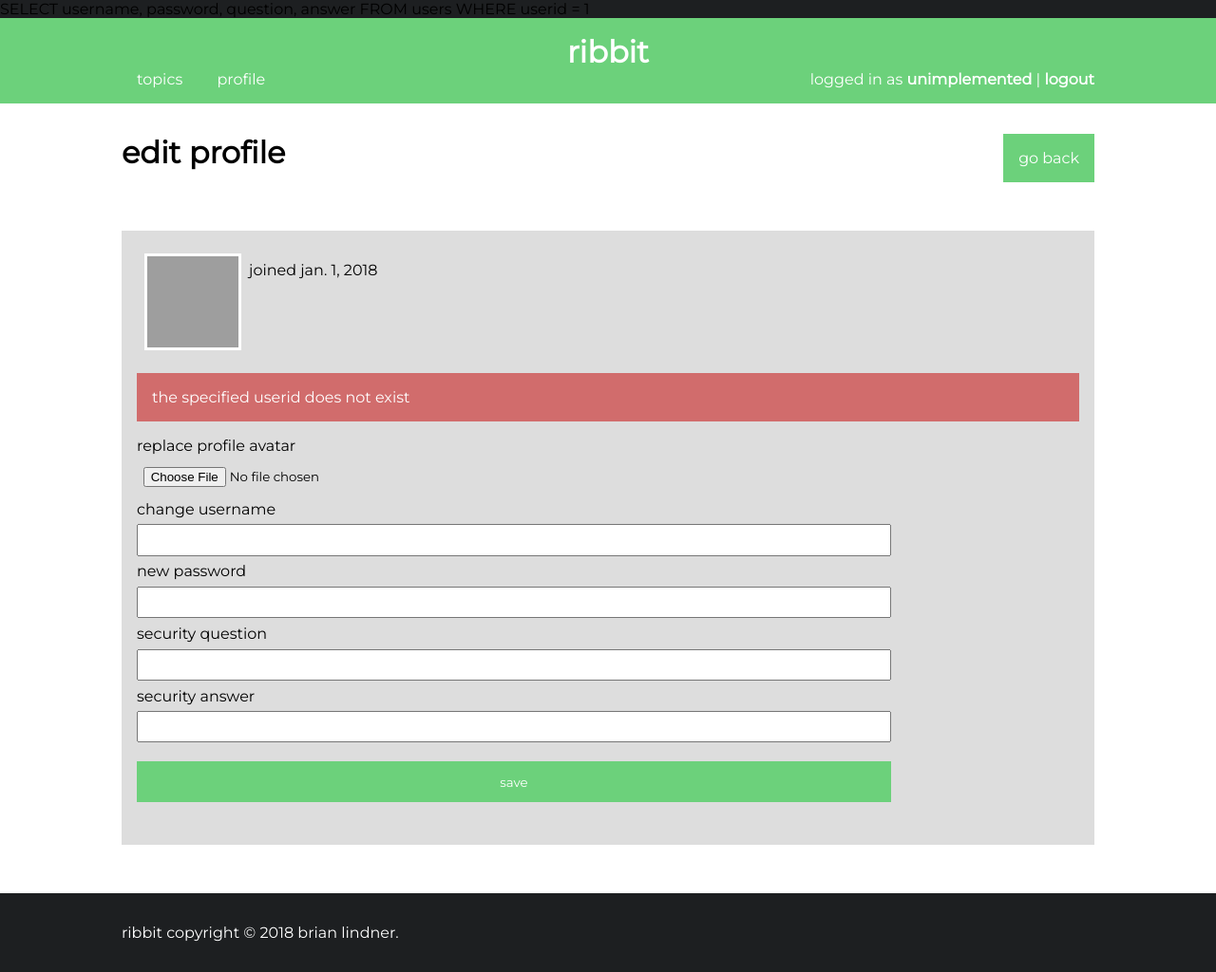
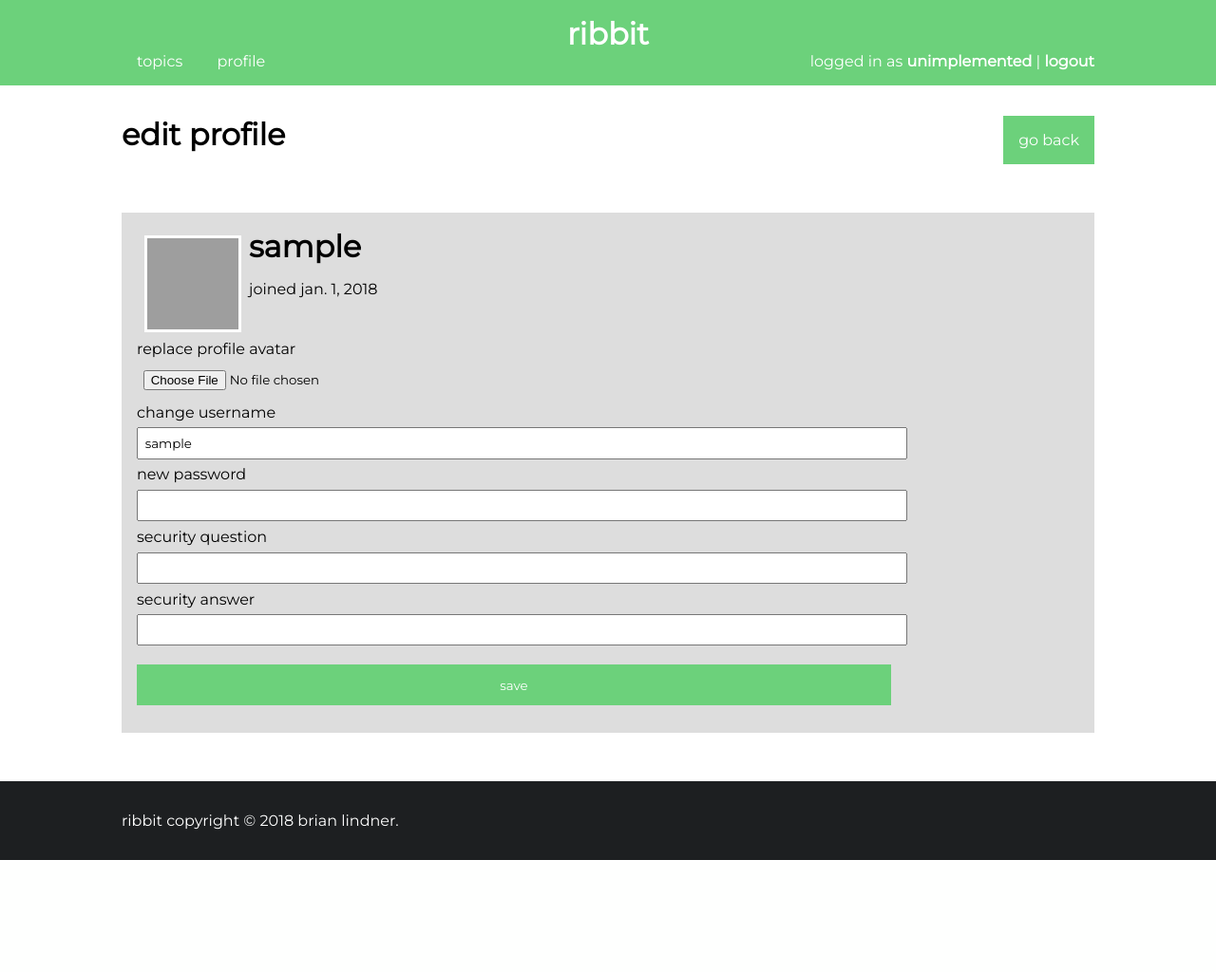
Before and after one commit to bclindner/gsu-it5233, a PHP site: page /editprofile.php?userid=1 in a window 1280 px wide. Shown: the whole page at 95% size. After the commit the page ends 906 px from the top, so only its background shows below. Run offline with PHP 8.4, Linux system fonts and the light colour scheme; the visitor is signed in with stand-in values (Sample User, id 1); data that the repository does not hold is empty; a stand-in replaces the project's code that opens the database connection; grey boxes are pictures that could not be loaded.

Commit message:
implementation of editprofile.php PDO

```diff
--- a/editprofile.php
+++ b/editprofile.php
@@ -1,7 +1,9 @@
-<?php include "inc/protected.php"; ?>
 <?php
 
+include "inc/protected.php";
+
 // Default the edit attempt flag to false
+
 $editAttempt = False;
 $errors = array();
 
@@ -25,13 +27,12 @@ if ($_SERVER['REQUEST_METHOD'] == 'GET') {
   include "inc/dbconn.php";
 
   // Query the database for the username and password entered
-  $sql = "SELECT username, password, question, answer FROM users WHERE userid = $userid";
-  echo $sql;
-  $result = $conn->query($sql);
-
+  $sql = "SELECT username, password, question, answer FROM users WHERE userid = ?";
+  $stm = $pdo->prepare($sql);
+  $stm->execute([$userid]);
   // If we get back a row, then pull out the user's details to display
-  if ($result->num_rows > 0) {
-    $row = $result->fetch_assoc();
+  if ($stm->rowCount() > 0) {
+    $row = $stm->fetch();
     $username = $row['username'];
     $password = $row['password'];
     $question = $row['question'];
@@ -69,32 +70,29 @@ if ($_SERVER['REQUEST_METHOD'] == 'POST') {
 
   // Validate the user input
   if (empty($userid)) {
-    $errors[] = "Missing userid";
+    $errors[] = "missing userid";
   }
   if (empty($username)) {
-    $errors[] = "Missing username";
+    $errors[] = "missing username";
   }
   if (empty($password)) {
-    $errors[] = "Missing password";
+    $errors[] = "missing password";
   }
   if (empty($question)) {
-    $errors[] = "Missing security question";
+    $errors[] = "missing security question";
   }
   if (empty($answer)) {
-    $errors[] = "Missing answer to security question";
+    $errors[] = "missing answer to security question";
   }
 
   // Only try to insert the data if there are no validation errors
   if (sizeof($errors) == 0) {
 
     // Update the database for this userid
-    $sql = "UPDATE users SET username = '$username', password = '$password', question = '$question', answer = '$answer' WHERE userid = $userid";
-    echo $sql;
-    $result = False;
-    //$result = $conn->query($sql);
-
-    // Run the query and, if it succeeds, redirect to the login page
-    if ($result != True) {
+    $sql = "UPDATE users SET username = ?, password = ?, question = ?, answer = ? WHERE userid = ?";
+    $stm = $pdo->prepare($sql);
+    $res = $stm->execute([$username, $password, $question, $answer, $userid]);
+    if ($res != True) {
       $errors[] = "database error";
     }
 
@@ -165,6 +163,7 @@ Notes:
             <input type="text" name="question" value="<?php echo $question; ?>">
             <label for="answer">security answer</label>
             <input type="text" name="answer" value="<?php echo $answer; ?>">
+            <input type="hidden" name="userid" value="<?php echo $_GET['userid'];?>">
             <input type="submit" value="save" class="button accent">
             </form>
         </div>
```
